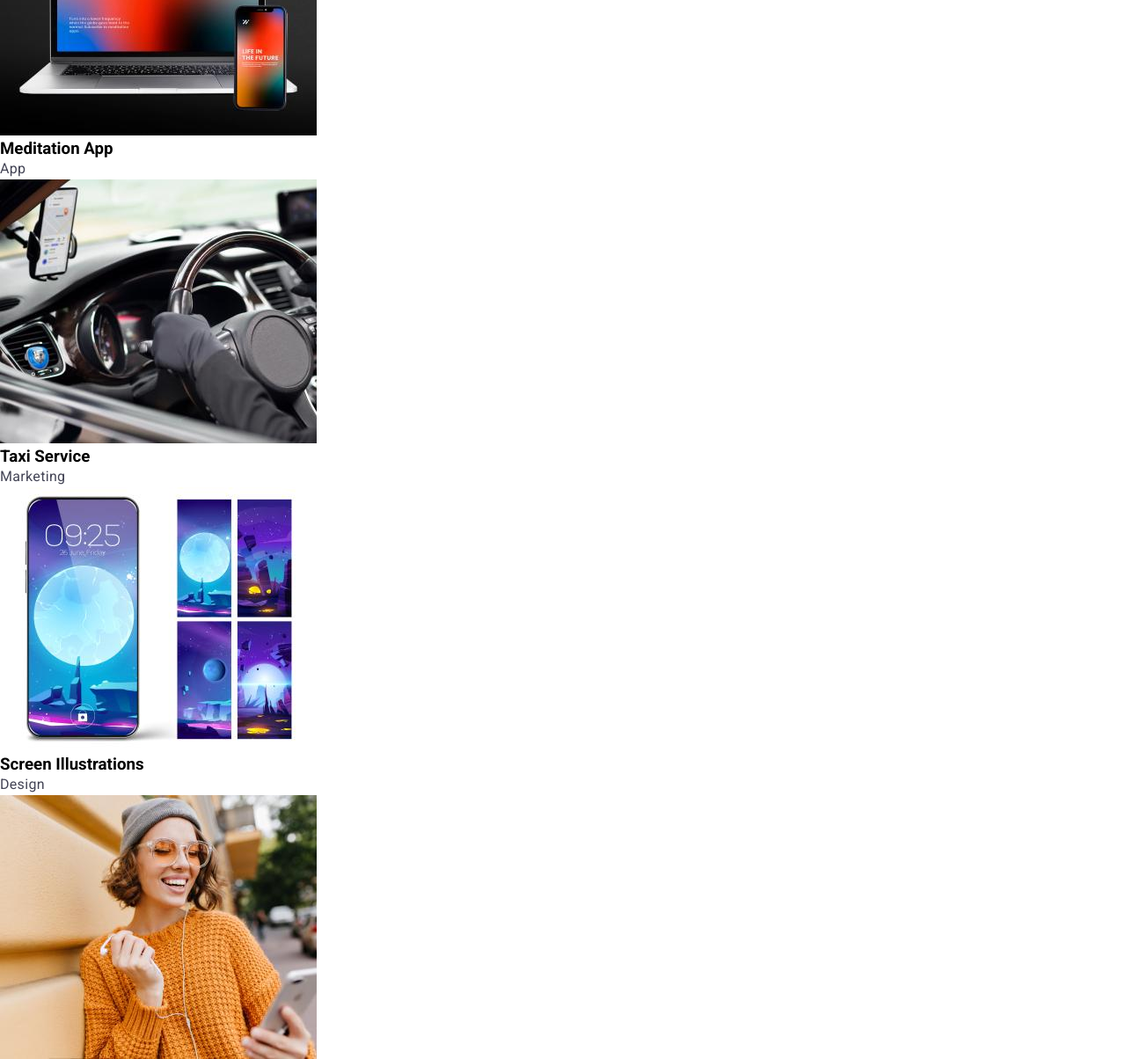
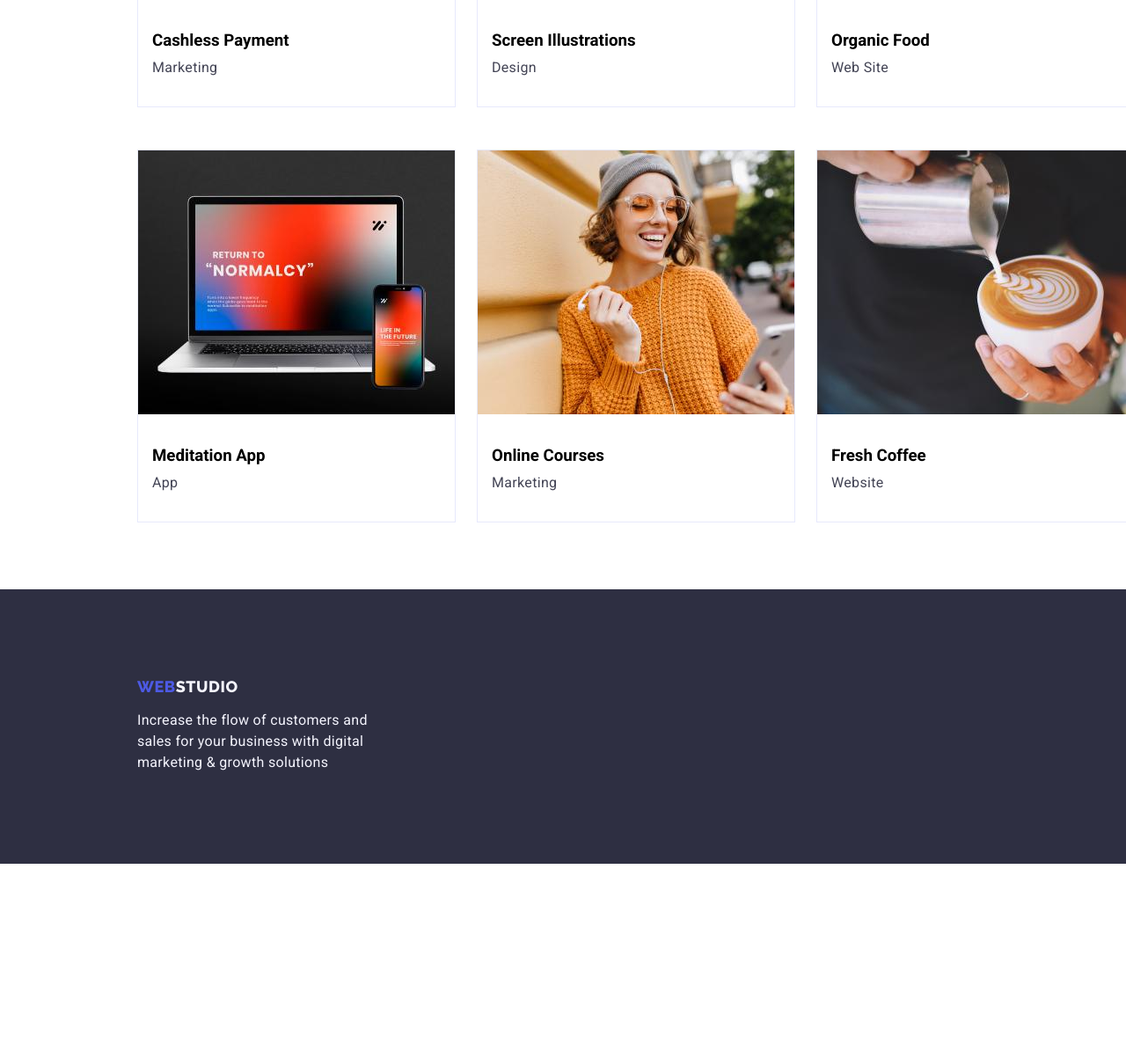
Before and after one commit to Azrael019/goit-markup-hw-03, a plain HTML site: page portfolio.html in a window 1280 px wide. Shown: the part 1064-2268 px from the top of the page at 88% size. After the commit the page ends 2076 px from the top, so only its background shows below. Drawn offline with Linux system fonts and the light colour scheme.

Commit message:
final commit

```diff
--- a/css/portfolio.css
+++ b/css/portfolio.css
@@ -16,6 +16,11 @@ body {
     height: 2592px;
 }
 /* start headliner design*/
+
+.container {
+    width: 1440px;
+    height: 2076px
+}
 
 .logo {
     color: var(--NAVY-BLUE);
@@ -103,7 +108,6 @@ nav a {
 /* start body design */
 h {
     color: var(--NAVY-BLUE, #2E2F42);
-
      /* Header 3 */
     font-family: Roboto;
     font-size: 20px;
@@ -217,6 +221,7 @@ span {
     border-radius: 4px;
     border: 1px solid var(--CORNFLOWER, #E7E9FC);
     background: var(--CLOUD, #F4F4FD);
+    margin-bottom: 72px;
 }
 
 .selection li {
@@ -234,4 +239,72 @@ span {
 /* start body layout */
 
 
+.rows {
+    display: flex;
+    gap: 24px;
+    margin-left: 156px;
+    background: var(--WHITE, #FFF);
+    margin-bottom: 28px;
+}
+
+.rows ul li {
+    list-style: none;
+    border: 1px solid var(--CORNFLOWER, #E7E9FC);
+    margin-bottom: 48px;
+}
+
+ul .innerparagraph {
+    display: flex;
+    flex-direction: column;
+    gap: 8px;
+    padding: 32px 16px 32px 16px;
+}
 /* end body layout */
+
+
+
+/* start of footer layout */
+
+footer {
+    /* width: 1440px; */
+    height: 312px;
+    background-color: var(--NAVY-BLUE);
+}
+
+footer .footer-content {
+    padding-top: 100px;
+    padding-left: 156px;
+}
+
+footer a {
+    text-decoration: none;
+    margin-bottom: 16px;
+}
+
+
+
+/* end of footer layout */
+
+
+
+/* Navigation Interaction */
+
+
+.portfolio a:hover,
+.contacts a:hover {
+    color: #6063a3;
+}
+
+.studio a:hover {
+    color: #5c5e7f;
+}
+
+.hero-container button:hover {
+    color: var(--NAVY-BLUE);
+    background-color: #FFF;
+}
+
+.emailandphone a:hover,
+footer p:hover {
+    color: #4D5AE5;
+}
--- a/portfolio.html
+++ b/portfolio.html
@@ -19,7 +19,7 @@
     />
   </head>
 
-  <body>
+  <body class="container">
     <!--Start of header-->
     <!-- Navigation to other pages -->
     <header>
@@ -74,25 +74,29 @@
     <!-- Navigation -->
 
     <!-- gallery -->
-    <section>
-      <ul class="maingallery">
+    <section class="rows">
+      <ul class="row1">
         <li class="gallery">
           <img
             src="./images/bankingapp.jpg"
             alt="Banking App Interface Concept"
             width="360"
           />
+          <div class="innerparagraph">
             <h3>Banking App Interface Concept</h3>
             <p>App</p>
+          </div>
         </li>
-        <li class="gallery">
+        <li class="cashpayment">
           <img
             src="./images/cashlesspayment.jpg"
             alt="Cashless Payment"
             width="360"
           />
+          <div class="innerparagraph">
             <h3>Cashless Payment</h3>
             <p>Marketing</p>
+          </div>
         </li>
         <li class="gallery">
           <img
@@ -100,13 +104,19 @@
             alt="Meditation App"
             width="360"
           />
+          <div class="innerparagraph">
             <h3>Meditation App</h3>
             <p>App</p>
+          </div>
         </li>
+      </ul>
+      <ul class="row2">
         <li class="gallery">
           <img src="./images/taxiservice.jpg" alt="Taxi Service" width="360" />
+          <div class="innerparagraph">
             <h3>Taxi Service</h3>
             <p>Marketing</p>
+          </div>
         </li>
         <li class="gallery">
           <img
@@ -114,8 +124,10 @@
             alt="Screen Illustrations"
             width="360"
           />
+          <div class="innerparagraph">
             <h3>Screen Illustrations</h3>
             <p>Design</p>
+          </div>
         </li>
         <li class="gallery">
           <img
@@ -123,27 +135,38 @@
             alt="Online Courses"
             width="360"
           />
+          <div class="innerparagraph">
             <h3>Online Courses</h3>
             <p>Marketing</p>
+          </div>
         </li>
+      </ul>
+
+      <ul calss="row3">
         <li class="gallery">
           <img
             src="./images/instastories.jpg"
             alt="Instagram Stories Concept"
             width="360"
           />
+          <div class="innerparagraph">
             <h3>Instagram Stories Concept</h3>
             <p>Design</p>
+          </div>
         </li>
         <li class="gallery">
           <img src="./images/organicfood.jpg" alt="Organic Food" width="360" />
+          <div class="innerparagraph">
             <h3>Organic Food</h3>
             <p>Web Site</p>
+          </div>
         </li>
         <li class="gallery">
           <img src="./images/freshcoffee.jpg" alt="Fresh Coffee" width="360" />
+          <div class="innerparagraph">
             <h3>Fresh Coffee</h3>
             <p>Website</p>
+          </div>
         </li>
       </ul>
     </section>
```
Also changed, not shown: css/styles.css (+23 -15 lines). Lines whose indentation alone changed are shown as unchanged.
